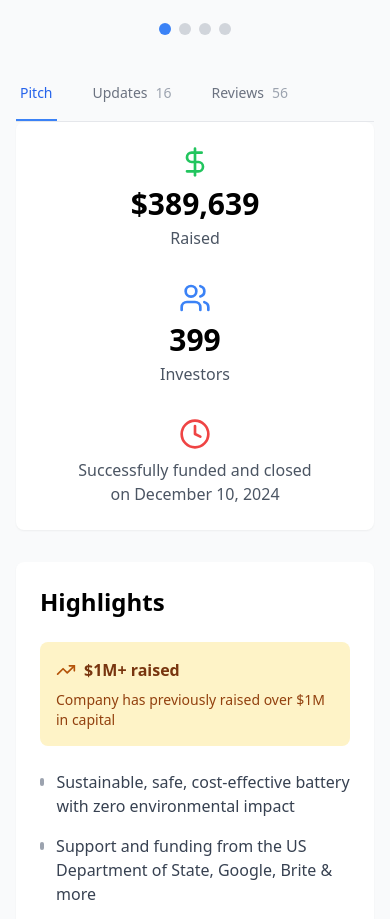
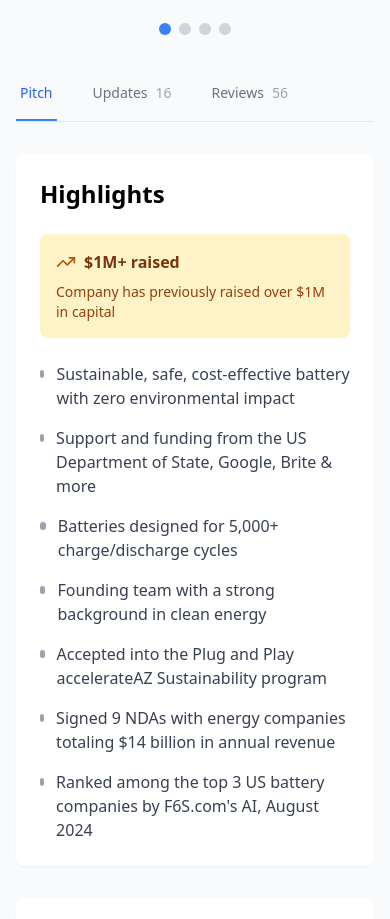
Before and after one commit to mohammadshahidbeigh/pepcorns--technical-assignment, a React (Vite) app: page / in a window 390 px wide. Shown: the part 1620-2539 px from the top of the page. Built offline with nearby package versions, Linux system fonts and the light colour scheme; no server answers.

Commit message:
`Refactor Stats component and InvestmentDetails component: update CSS classes and add formatCurrency function`

```diff
--- a/src/components/Investment/Stats.tsx
+++ b/src/components/Investment/Stats.tsx
@@ -6,7 +6,7 @@ const Stats = () => {
     <motion.div
       initial={{opacity: 0, y: 20}}
       animate={{opacity: 1, y: 0}}
-      className="grid grid-cols-1 md:grid-cols-3 gap-8 bg-white p-6 rounded-lg shadow-sm"
+      className="hidden md:grid grid-cols-1 md:grid-cols-3 gap-8 bg-white p-6 rounded-lg shadow-sm"
     >
       <div className="text-center">
         <DollarSign className="h-8 w-8 mx-auto text-green-500 mb-2" />
```
Also changed, not shown: src/components/InvestmentDetails.tsx (+0 -8 lines).
